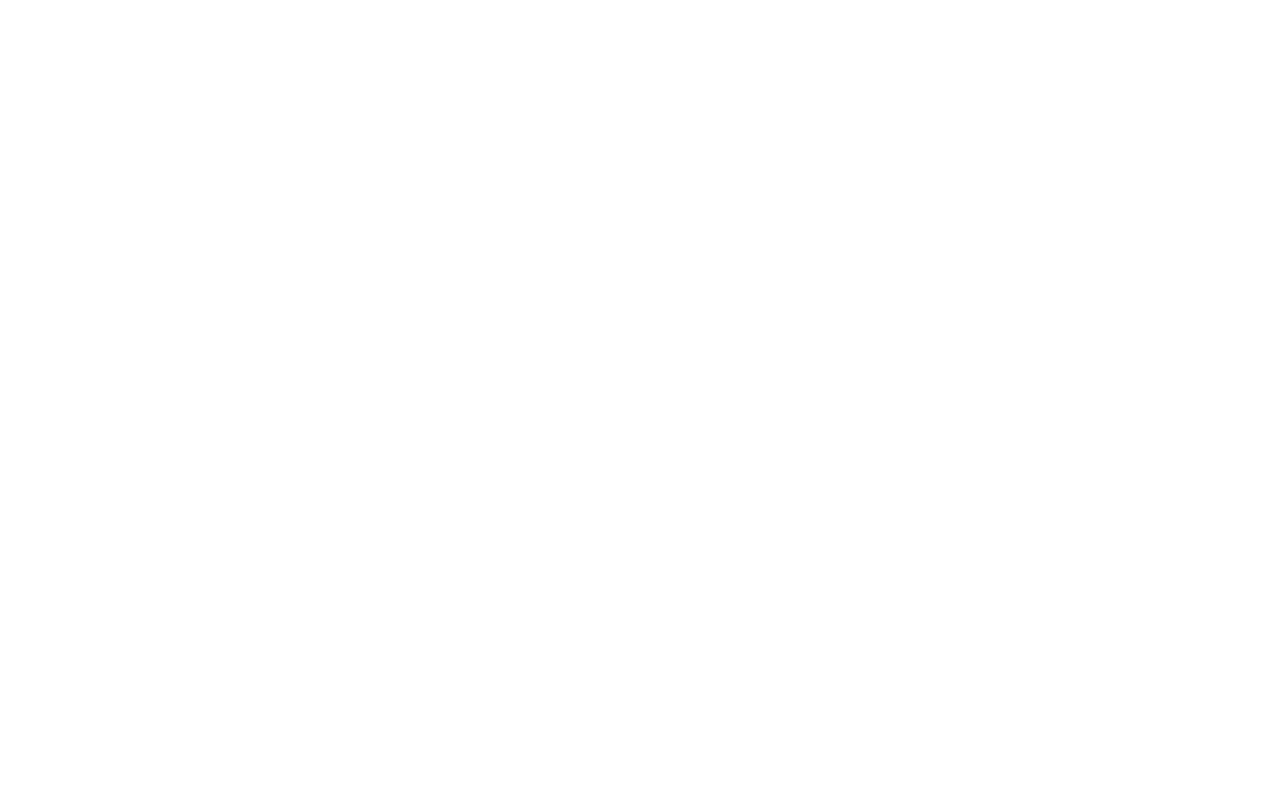
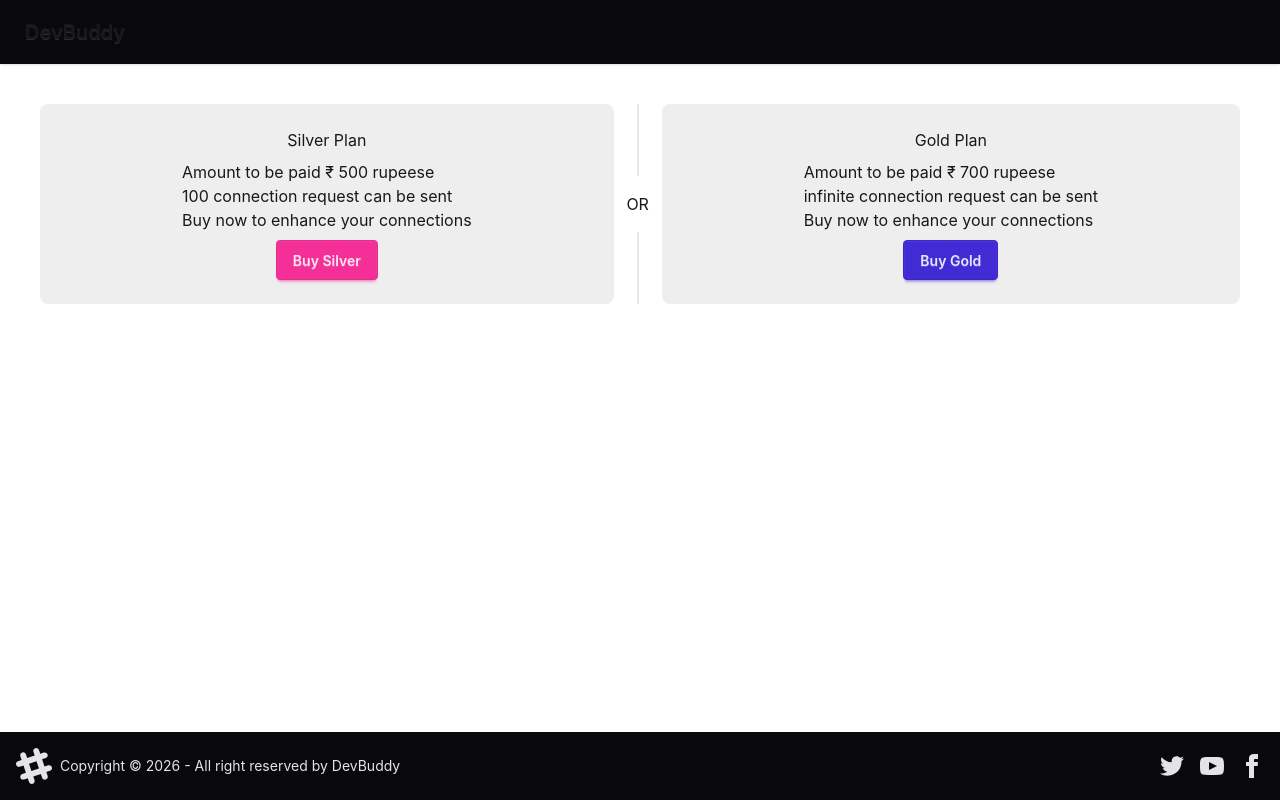
Before and after one commit to Shashikumar19/DevBuddyWeb, a React (Vite) app: page /premium in a window 1280 px wide. Before the commit this address had no page. Built offline with nearby package versions, Linux system fonts and the light colour scheme; no server answers; the HTML template or start-up script is replaced by a standard one.

Commit message:
added the payment gateway

```diff
--- a/index.html
+++ b/index.html
@@ -5,6 +5,7 @@
     <meta charset="UTF-8" />
     <link rel="icon" type="image/svg+xml" href="/favicon.svg" />
     <meta name="viewport" content="width=device-width, initial-scale=1.0" />
+     <script src="https://checkout.razorpay.com/v1/checkout.js"></script>
     <title>DevBuddy</title>
   </head>
   <body>
--- a/src/App.jsx
+++ b/src/App.jsx
@@ -7,6 +7,7 @@ import {store} from './utils/store';
 import Feed from './components/Feed';
 import Connections from './components/Connections';
 import Requests from './components/Requests';
+import Premium from './components/Premium';
 
 function App() {
 
@@ -21,6 +22,7 @@ function App() {
            <Route path="/" element={<Feed/>} />
            <Route path='/connections' element={<Connections/>}/>
            <Route path='/requests' element={<Requests/>} />
+          <Route path='/premium' element={<Premium/>} />
           </Route>
         </Routes>
       </BrowserRouter>
--- a/src/components/Navbar.jsx
+++ b/src/components/Navbar.jsx
@@ -52,12 +52,14 @@ const Navbar = () => {
               <Link to='/requests'>
                 Requests
               </Link>
-
             </li>
             <li><Link to='/'>
               Home
             </Link></li>
-             <li><Link onClick={handleLogout}>
+            <li><Link to='/premium'>
+              Premium
+            </Link></li>
+            <li><Link onClick={handleLogout}>
               Logout
             </Link></li>
 
--- /dev/null
+++ b/src/components/Premium.jsx
@@ -0,0 +1,103 @@
+import axios from "axios";
+import { baseUrl } from '../utils/constants'
+import { useEffect, useState } from "react";
+
+const Premium = () => {
+    const [isPremium, setIsPremium] = useState(false);
+
+    useEffect(() => {
+        verifyPayment();
+    }, [])
+
+    const handlePayment = async (plan) => {
+
+        try {
+            const orderDetails = await axios.post(baseUrl + '/payment/order', { plan }, { withCredentials: true });
+            const { keyId, notes, amount, currency, orderId } = orderDetails.data.order;
+            const options = {
+                key: keyId,
+                amount: amount,
+                currency: currency,
+                name: 'DevBuddy ',
+                description: 'connect to your fellow developer friend',
+                order_id: orderId,
+                // callback_url: 'http://localhost:3000/payment-success', // Your success URL
+                prefill: {
+                    name: notes.firstName,
+                    email: notes.email,
+                    plan: notes.plan,
+                    contact: '9999999999'
+                },
+                handler: () => {
+                    verifyPayment();
+                },
+                theme: {
+                    color: '#4d4dff'
+                },
+            };
+            const rzp = new window.Razorpay(options);
+            rzp.open()
+        } catch (error) {
+            console.log("Error", error)
+        }
+    }
+
+    const verifyPayment = async () => {
+        try {
+            const data = await axios.get(baseUrl + "/payment/verify", { withCredentials: true });
+            if (data.data.isPremium) {
+                setIsPremium(true)
+            }
+        } catch (error) {
+            console.log('error', error)
+        }
+    }
+
+    if (isPremium) return <div role="alert" className="alert alert-warning">
+        <svg xmlns="http://www.w3.org/2000/svg" className="h-6 w-6 shrink-0 stroke-current" fill="none" viewBox="0 0 24 24">
+            <path strokeLinecap="round" strokeLinejoin="round" strokeWidth="2" d="M12 9v2m0 4h.01m-6.938 4h13.856c1.54 0 2.502-1.667 1.732-3L13.732 4c-.77-1.333-2.694-1.333-3.464 0L3.34 16c-.77 1.333.192 3 1.732 3z" />
+        </svg>
+        <span>you are an premium member</span>
+    </div>
+
+    return <div>
+        <div className="flex w-full p-10">
+            <div className="card bg-base-300 rounded-box grid grow h-50 place-items-center">
+                <div className="card bg-base-300 rounded-box grid grow place-items-center gap-2">
+                    <h1> Silver Plan </h1>
+                    <ul>
+                        <li>
+                            Amount to be paid ₹ 500 rupeese
+                        </li>
+                        <li>
+                            100 connection request can be sent
+                        </li>
+                        <li>
+                            Buy now to enhance your connections
+                        </li>
+                    </ul>
+                    <button className="btn btn-secondary" onClick={() => handlePayment('silver')}>Buy Silver</button>
+                </div>
+            </div>
+            <div className="divider divider-horizontal">OR</div>
+            <div className="card bg-base-300 rounded-box grid grow h-50 place-items-center">
+                <div className="card bg-base-300 rounded-box grid grow place-items-center gap-2">
+                    <h1> Gold Plan </h1>
+                    <ul>
+                        <li>
+                            Amount to be paid ₹ 700 rupeese
+                        </li>
+                        <li>
+                            infinite connection request can be sent
+                        </li>
+                        <li>
+                            Buy now to enhance your connections
+                        </li>
+                    </ul>
+                    <button className="btn btn-primary" onClick={() => handlePayment('gold')}>Buy Gold</button>
+                </div>
+            </div>
+        </div>
+    </div>
+}
+export default Premium;
--- a/src/utils/constants.js
+++ b/src/utils/constants.js
@@ -1 +1 @@
-export const baseUrl = "/api"
+export const baseUrl = location.hostname == 'localhost' ? "http://localhost:3000" : "/api" ;
```
